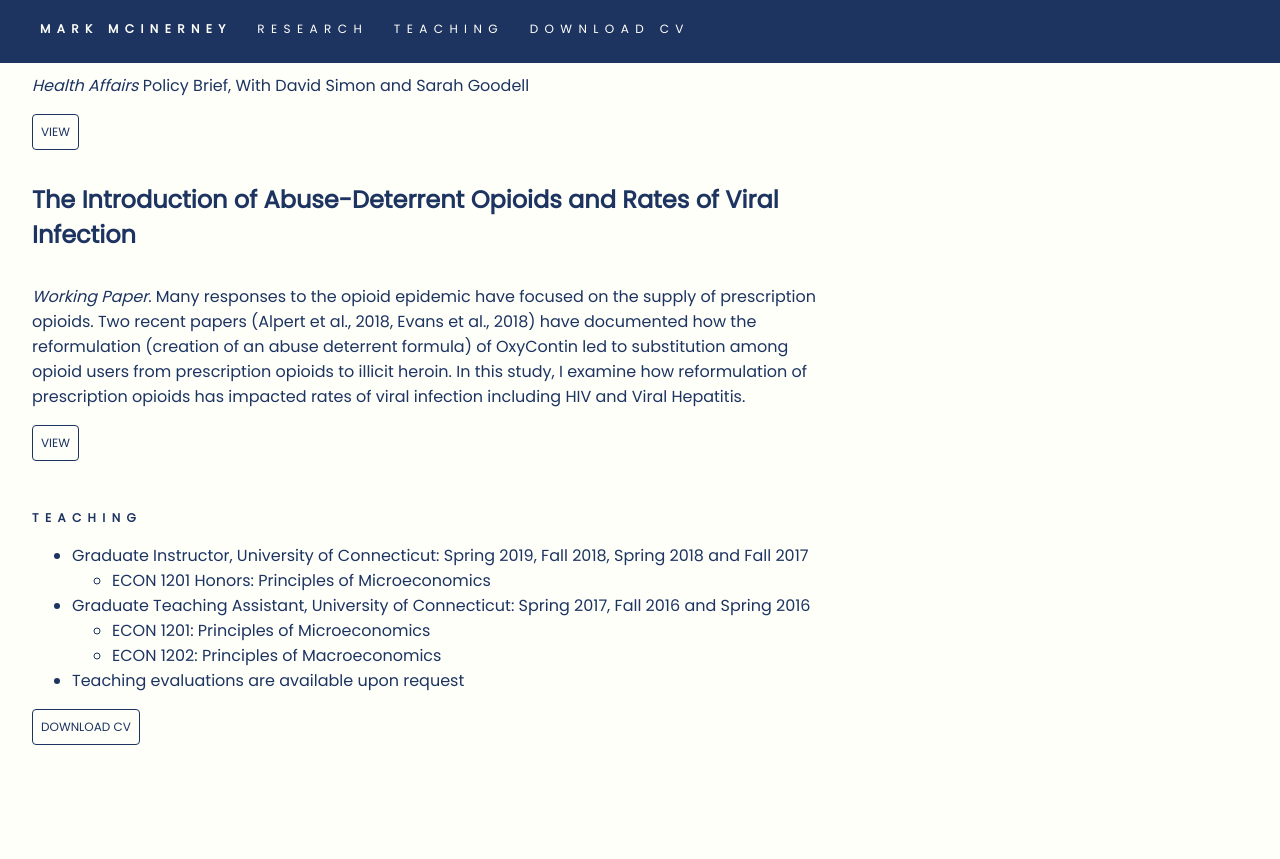
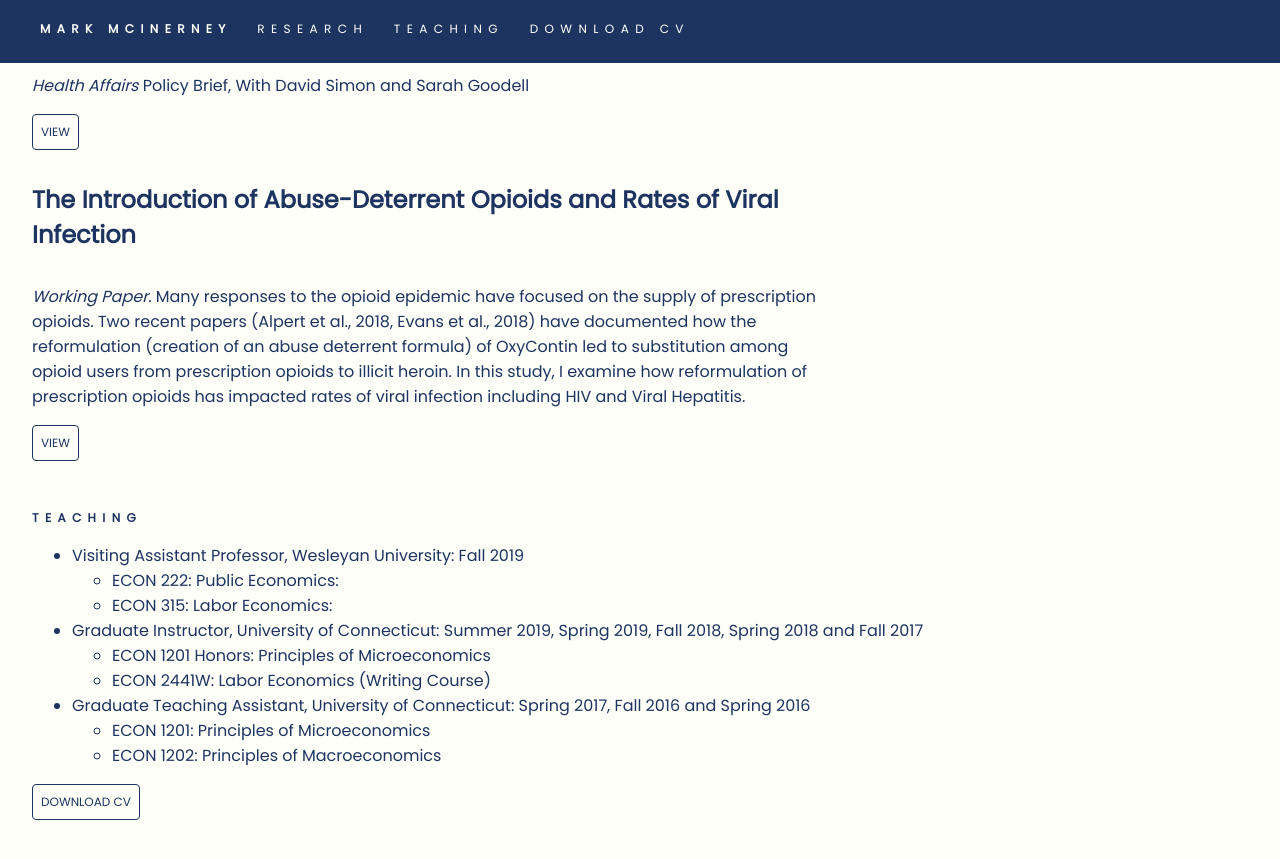
Before and after one commit to mattmotel/markmcinerney, a Jekyll site: the page built from index.md, in a window 1280 px wide and 900 px high, scrolled down 1244 px. Shown: the top 859 px of the window. Built offline with Jekyll 4.4.1, drawn with Linux system fonts in a browser that asks for light colours; before the commit the page ends 2069 px from its top, so only the background shows below that.

Commit message:
Updated Index

```diff
--- a/index.md
+++ b/index.md
@@ -3,11 +3,17 @@ title: About & Teaching
 cv: "/uploads/cv.pdf"
 picture: "/uploads/mark2.jpg"
 teaching:
-- top-level: 'Graduate Instructor, University of Connecticut: Spring 2019, Fall 2018,
-    Spring 2018 and Fall 2017'
+- top-level: 'Visiting Assistant Professor, Wesleyan University: Fall 2019'
+  nested-teachings:
+  - nested: 'ECON 222: Public Economics'
+  - nested: 'ECON 315: Labor Economics'
+- top-level: 'Graduate Instructor, University of Connecticut: Summer 2019, Spring
+    2019, Fall 2018, Spring 2018 and Fall 2017'
   nested-teachings:
   - nested: ECON 1201 Honors
     sub-arbitrary: Principles of Microeconomics
+  - nested: ECON 2441W
+    sub-arbitrary: Labor Economics (Writing Course)
 - top-level: 'Graduate Teaching Assistant, University of Connecticut: Spring 2017,
     Fall 2016 and Spring 2016'
   arbitrary:
@@ -16,8 +22,6 @@ teaching:
     sub-arbitrary: Principles of Microeconomics
   - nested: ECON 1202
     sub-arbitrary: Principles of Macroeconomics
-- top-level: Teaching evaluations are available upon request
-  arbitrary:
 layout: page
 ---
 
```
